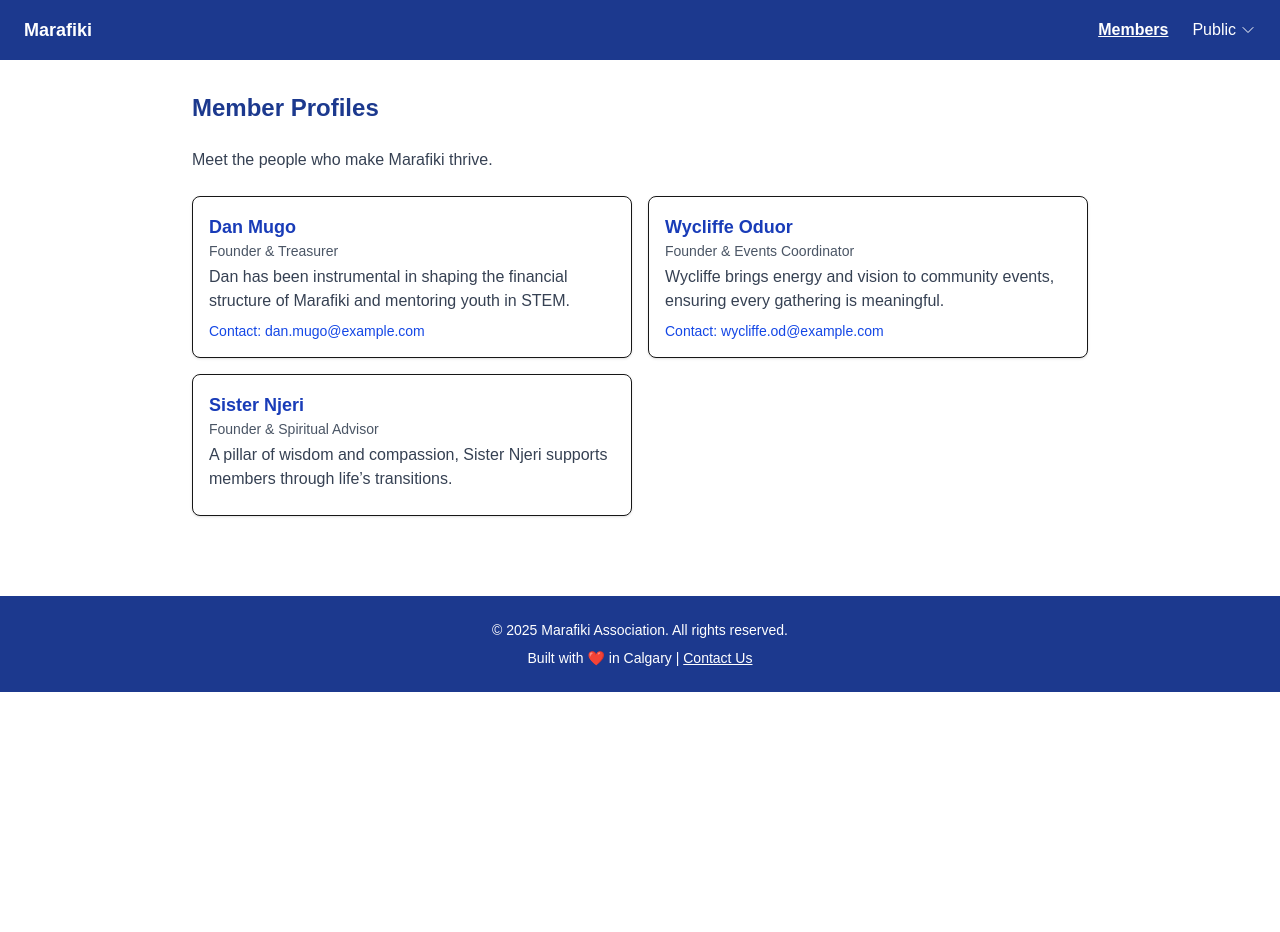
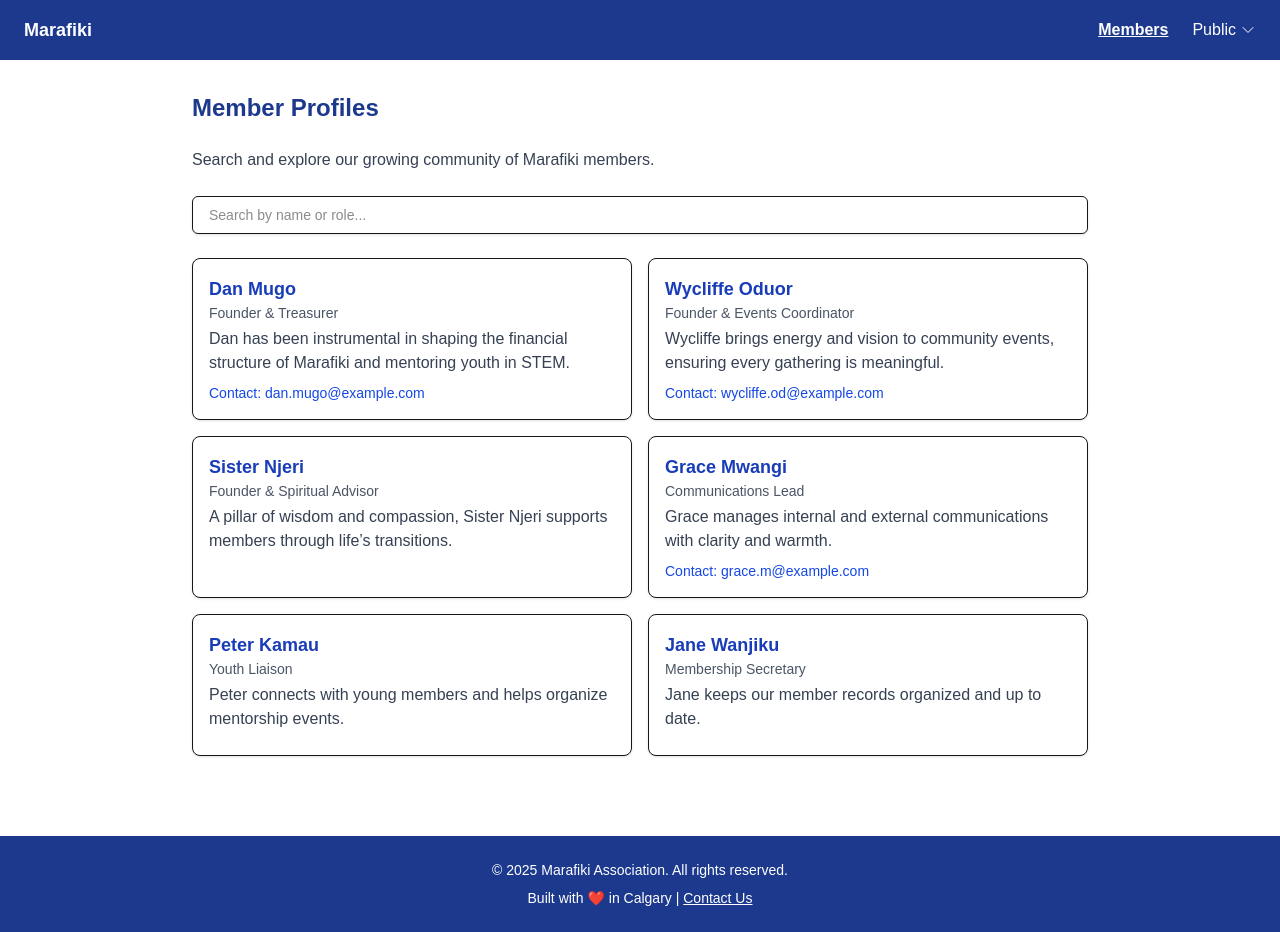
Before and after one commit to JKananda-code/marafiki-demo, a Next.js app: page /members/members-list in a window 1280 px wide. Before the commit the page ends 800 px from the top, so only its background shows below. Built offline with nearby package versions, Linux system fonts and the light colour scheme.

Commit message:
am 20-Aug Added Tech Committeet

```diff
--- /dev/null
+++ b/app/members/committees/tech/page.tsx
@@ -0,0 +1,37 @@
+export default function TechCommitteePage() {
+  return (
+    <div className="space-y-6 max-w-3xl mx-auto">
+      <h2 className="text-2xl font-bold text-blue-900">Tech Committee</h2>
+
+      <p className="text-gray-700">
+        The Tech Committee is a specialized body appointed by the Board to oversee the digital integrity of the Marafiki Association.
+      </p>
+
+      <section>
+        <h3 className="text-xl font-semibold text-gray-800">Mandate</h3>
+        <p>
+          On behalf of the Board, the Tech Committee shall take full responsibility for the organization and content of the Marafiki website. Their role is to ensure that all digital materials reflect the values, mission, and integrity of the Association.
+        </p>
+      </section>
+
+      <section>
+        <h3 className="text-xl font-semibold text-gray-800">Editorial Oversight</h3>
+        <p>
+          The Committee shall create and enforce an editorial policy that governs all published content. This includes:
+        </p>
+        <ul className="list-disc pl-5 space-y-1">
+          <li>Reviewing and approving entries in the <strong>Matangazo Newsletter</strong></li>
+          <li>Monitoring submissions to the <strong>Marketplace</strong></li>
+          <li>Guiding content strategy for the <strong>Youth Engagement Page</strong></li>
+        </ul>
+      </section>
+
+      <section>
+        <h3 className="text-xl font-semibold text-gray-800">Accountability</h3>
+        <p>
+          The Tech Committee shall report directly to the Board and may recommend updates, removals, or improvements to any digital content. They are also empowered to advise on technical upgrades and platform security.
+        </p>
+      </section>
+    </div>
+  )
+}
--- a/app/members/members-list/page.tsx
+++ b/app/members/members-list/page.tsx
@@ -1,7 +1,10 @@
+'use client'
+
+import { useState } from 'react'
 import MemberProfileCard from '../../../components/MemberProfileCard'
 
 export default function MembersListPage() {
-  const members = [
+  const allMembers = [
     {
       name: 'Dan Mugo',
       role: 'Founder & Treasurer',
@@ -19,17 +22,53 @@ export default function MembersListPage() {
       role: 'Founder & Spiritual Advisor',
       bio: 'A pillar of wisdom and compassion, Sister Njeri supports members through life’s transitions.',
     },
+    {
+      name: 'Grace Mwangi',
+      role: 'Communications Lead',
+      bio: 'Grace manages internal and external communications with clarity and warmth.',
+      email: 'grace.m@example.com',
+    },
+    {
+      name: 'Peter Kamau',
+      role: 'Youth Liaison',
+      bio: 'Peter connects with young members and helps organize mentorship events.',
+    },
+    {
+      name: 'Jane Wanjiku',
+      role: 'Membership Secretary',
+      bio: 'Jane keeps our member records organized and up to date.',
+    },
+    // Add more members as needed
   ]
+
+  const [query, setQuery] = useState('')
+
+  const filteredMembers = allMembers.filter(member =>
+    member.name.toLowerCase().includes(query.toLowerCase()) ||
+    member.role.toLowerCase().includes(query.toLowerCase())
+  )
 
   return (
     <div className="space-y-6 max-w-4xl mx-auto">
       <h2 className="text-2xl font-bold text-blue-900">Member Profiles</h2>
-      <p className="text-gray-700">Meet the people who make Marafiki thrive.</p>
+      <p className="text-gray-700">Search and explore our growing community of Marafiki members.</p>
+
+      <input
+        type="text"
+        placeholder="Search by name or role..."
+        value={query}
+        onChange={e => setQuery(e.target.value)}
+        className="w-full border rounded-md px-4 py-2 text-sm shadow-sm focus:outline-none focus:ring-2 focus:ring-blue-500"
+      />
 
       <div className="grid grid-cols-1 md:grid-cols-2 gap-4">
-        {members.map((member, index) => (
-          <MemberProfileCard key={index} {...member} />
-        ))}
+        {filteredMembers.length > 0 ? (
+          filteredMembers.map((member, index) => (
+            <MemberProfileCard key={index} {...member} />
+          ))
+        ) : (
+          <p className="text-gray-500 col-span-2">No members found.</p>
+        )}
       </div>
     </div>
   )
--- a/app/members/page.tsx
+++ b/app/members/page.tsx
@@ -24,6 +24,12 @@ export default function MembersDashboard() {
           description="Read updates and summaries from the Treasurer."
           href="/members/treasurer-report"
         />
+        <DashboardCard
+          title="Tech Committee"
+          description="Oversight of website content and editorial policy."
+          href="/members/committees/tech"
+/>
+
       </div>
     </div>
   )
```
